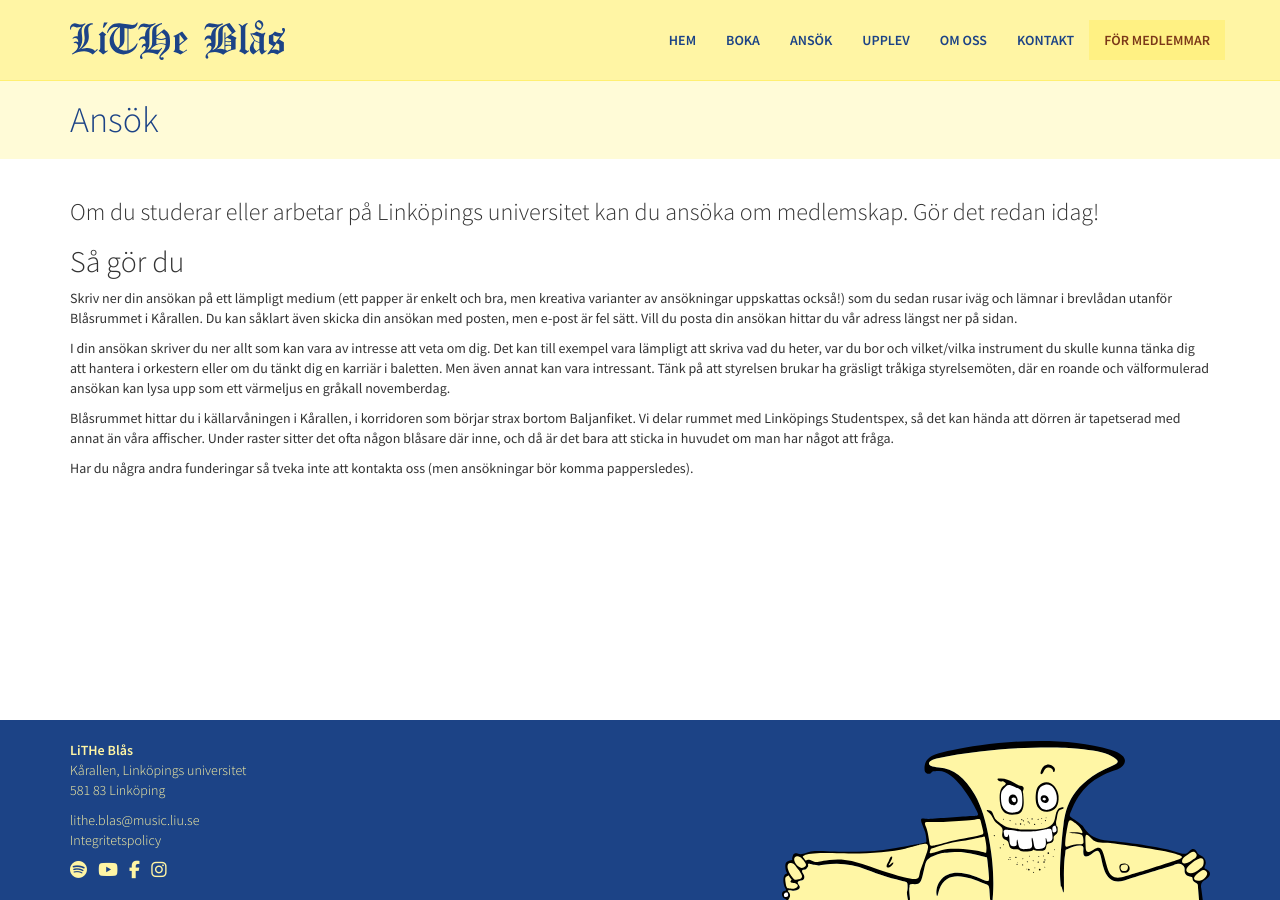
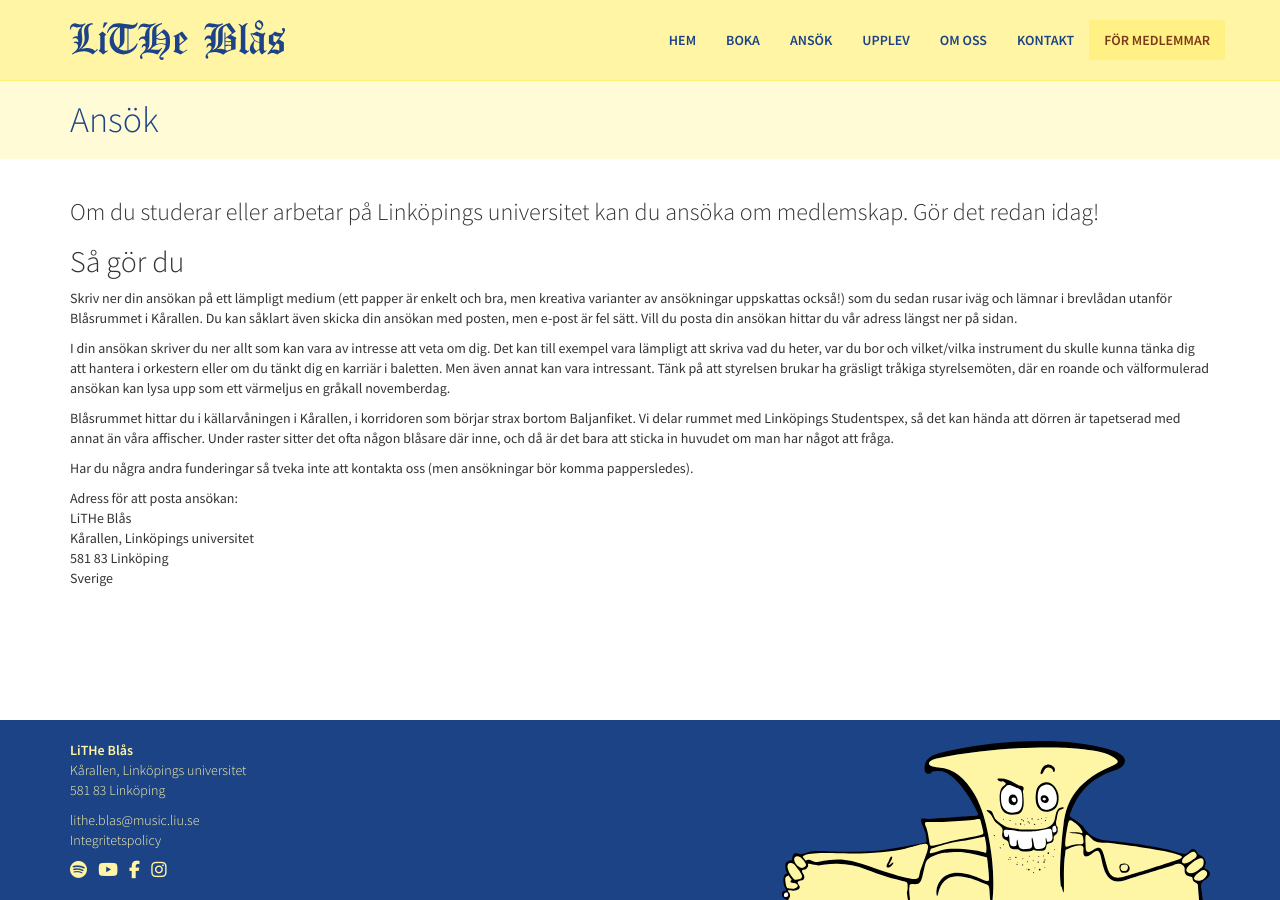
Before and after one commit to litheblas/litheblas.org, a Jekyll site: the page built from _pages/ansok.md, in a window 1280 px wide. Built offline with Jekyll 4.4.1, drawn with Linux system fonts in a browser that asks for light colours; nearby versions of some CDN libraries.

Commit message:
Update ansok.md

```diff
--- a/_pages/ansok.md
+++ b/_pages/ansok.md
@@ -14,3 +14,9 @@ I din ansökan skriver du ner allt som kan vara av intresse att veta om dig. Det
 Blåsrummet hittar du i källarvåningen i Kårallen, i korridoren som börjar strax bortom Baljanfiket. Vi delar rummet med Linköpings Studentspex, så det kan hända att dörren är tapetserad med annat än våra affischer. Under raster sitter det ofta någon blåsare där inne, och då är det bara att sticka in huvudet om man har något att fråga.
 
 Har du några andra funderingar så tveka inte att kontakta oss (men ansökningar bör komma pappersledes).
+
+Adress för att posta ansökan:<br>
+LiTHe Blås<br>
+Kårallen, Linköpings universitet<br>
+581 83 Linköping<br>
+Sverige
```
